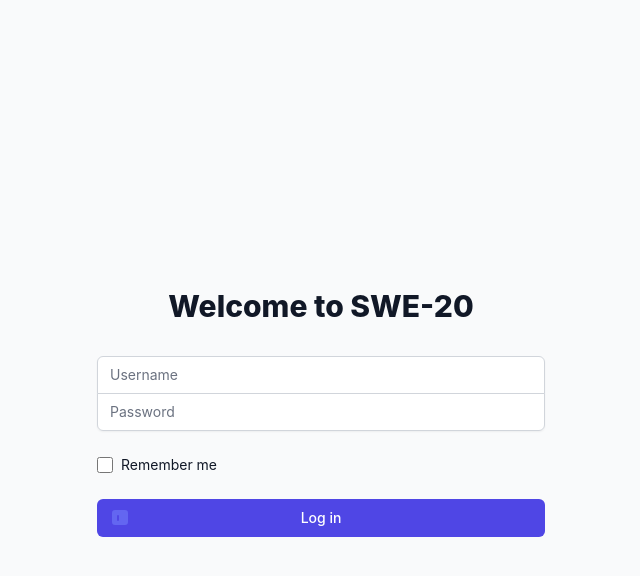
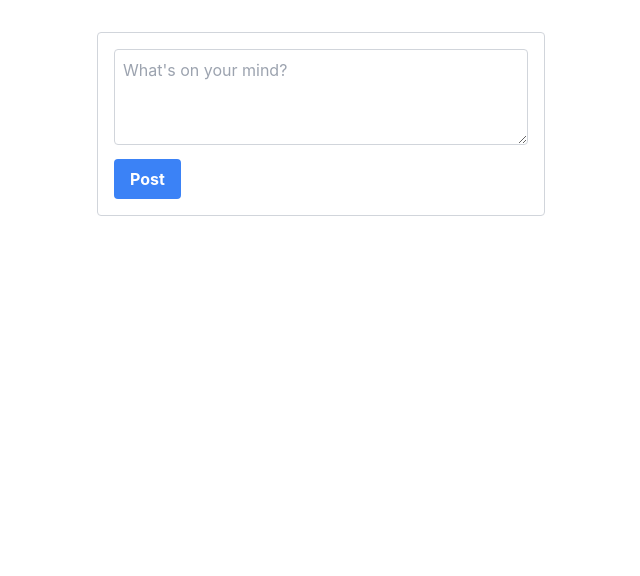
Before and after one commit to nafi-ullah/sust-swe-anonymous, a React (Create React App) app in the folder frontend/: page / in a window 1280 px wide. Shown: the top 576 px of the page, without its empty margins (319-959 px from the left). Built offline with nearby package versions, Linux system fonts and the light colour scheme.

Commit message:
post_connected

```diff
--- a/frontend/src/App.js
+++ b/frontend/src/App.js
@@ -1,8 +1,10 @@
 import Login from "./Components/Login";
+import PostComponent from "./Components/PostComment";
 function App() {
   return (
     <>
-    <Login/>
+    {/* <Login/> */}
+    <PostComponent/>
     </>
   );
 }
--- /dev/null
+++ b/frontend/src/Components/PostComment.js
@@ -0,0 +1,47 @@
+import React, { useState } from 'react';
+
+const PostComponent = () => {
+  const [postContent, setPostContent] = useState('');
+
+  const handlePostSubmit = async (e) => {
+    e.preventDefault();
+
+    try {
+      const response = await fetch('http://localhost:5000/api/post', {
+        method: 'POST',
+        headers: {
+          'Content-Type': 'application/json',
+        },
+        body: JSON.stringify({ post: postContent }),
+      });
+
+      if (!response.ok) {
+        throw new Error('Failed to post');
+      }
+
+      // Clear the input after successful posting
+      setPostContent('');
+    } catch (error) {
+      console.error('Error posting:', error.message); // Log error to console
+    }
+  };
+
+
+  return (
+    <div className="max-w-md mx-auto mt-8 p-4 border border-gray-300 rounded">
+      <form onSubmit={handlePostSubmit}>
+        <textarea
+          className="w-full h-24 p-2 mb-2 border border-gray-300 rounded"
+          placeholder="What's on your mind?"
+          value={postContent}
+          onChange={(e) => setPostContent(e.target.value)}
+        ></textarea>
+        <button className="bg-blue-500 hover:bg-blue-600 text-white font-bold py-2 px-4 rounded">
+          Post
+        </button>
+      </form>
+    </div>
+  );
+};
+
+export default PostComponent;
```
